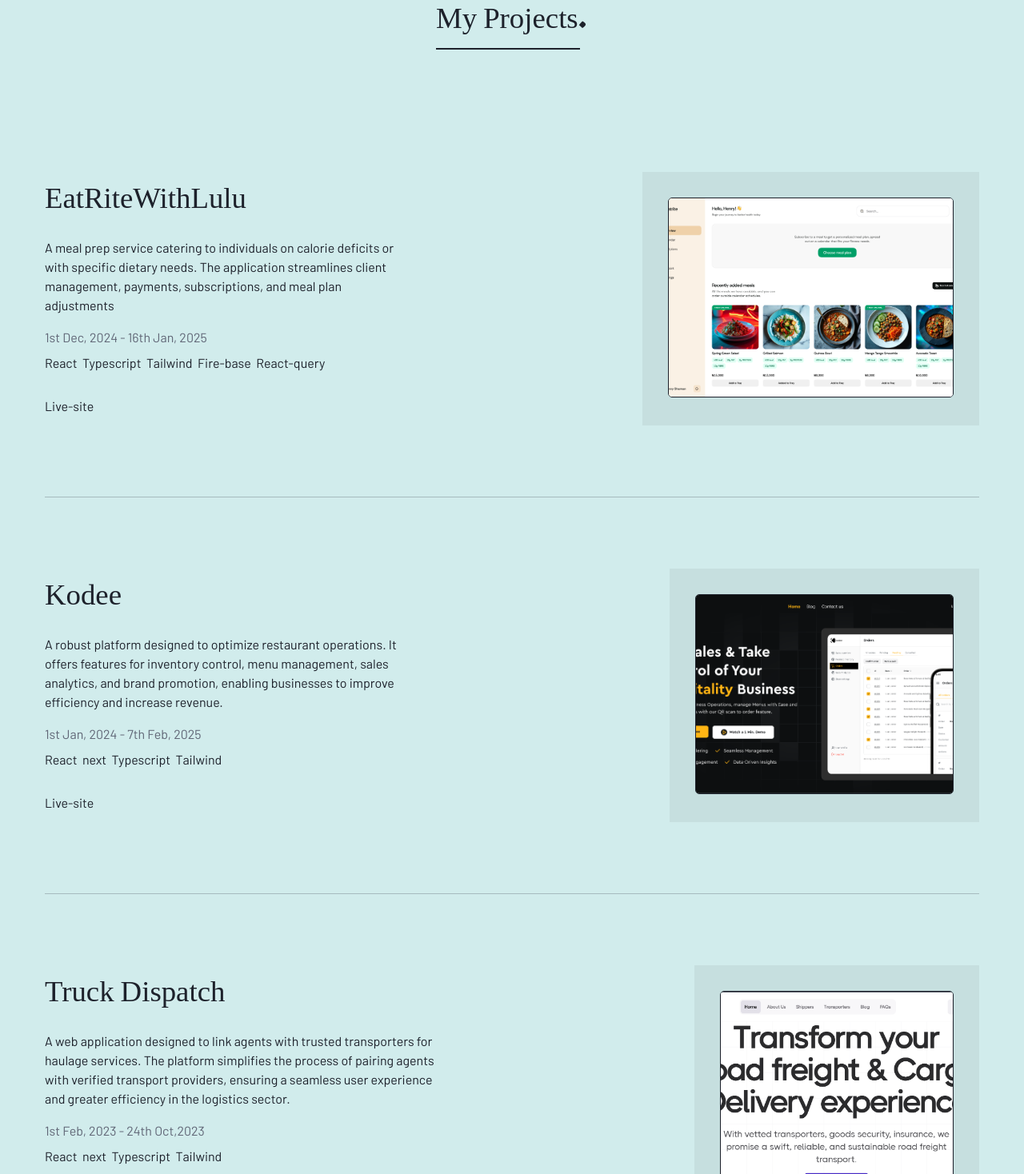
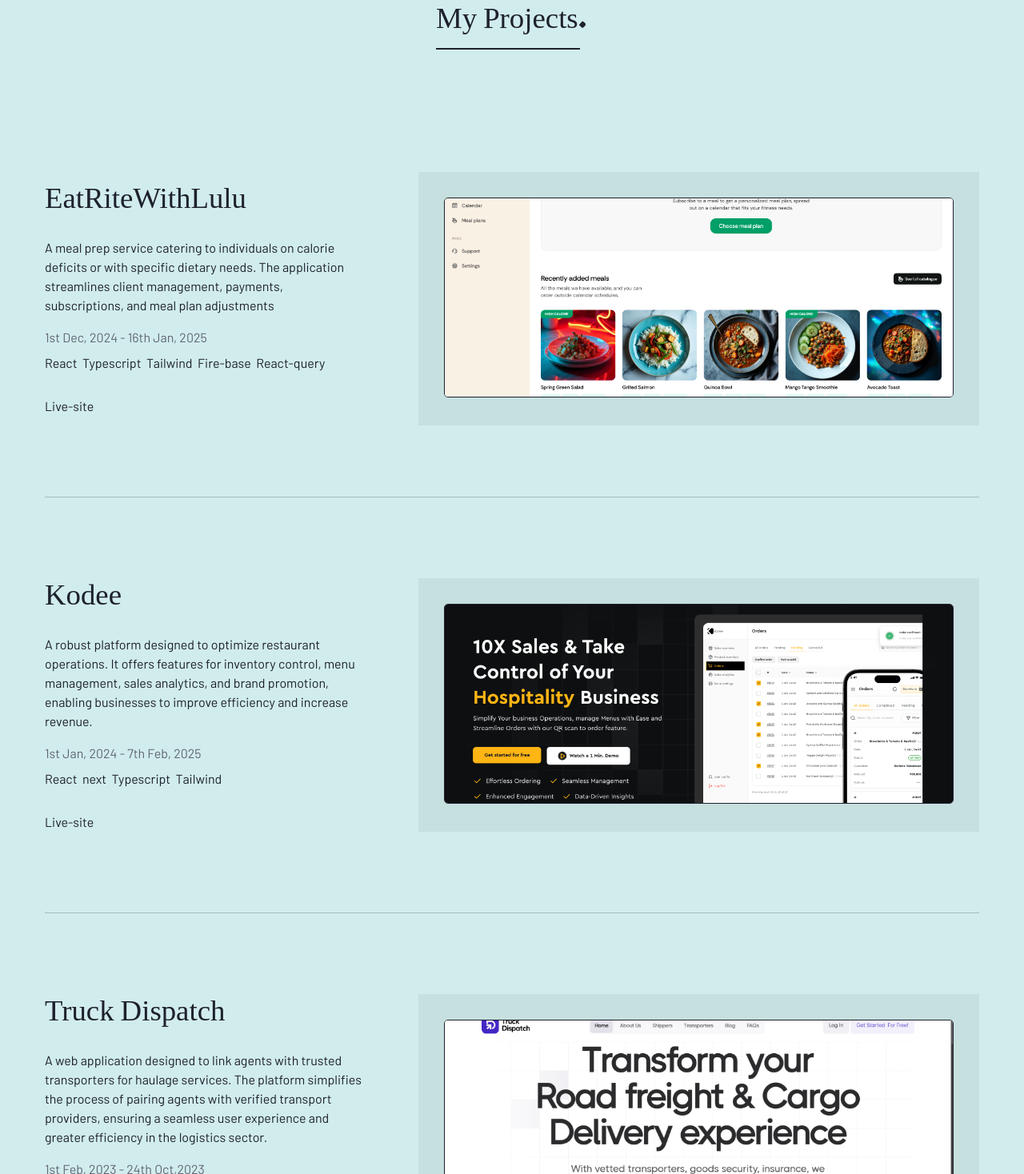
Before and after one commit to Ezekwu/Portfolio.V1, a React (Create React App) app: page / in a window 1280 px wide. Shown: the part 1989-3457 px from the top of the page at 80% size. Built offline with nearby package versions, Linux system fonts and the light colour scheme; the HTML template or start-up script is replaced by a standard one; a web font is replaced by a local one.

Commit message:
updated resume

```diff
--- a/src/components/layouts/Navbar.jsx
+++ b/src/components/layouts/Navbar.jsx
@@ -2,7 +2,7 @@ import { StyledNavbar } from '../styles/Navbar.styled';
 import { variants } from '../animations/variants';
 import { Link } from 'react-router-dom';
 import { useState } from 'react';
-import Resume from '../../assets/document/Ezekwu-Jeremiah-Ifeanyi.-ResumeV5.pdf';
+import Resume from '../../assets/document/Ezekwu Jeremiah Ifeanyi.-ResumeV6.pdf';
 const Navbar = () => {
   const { fadeDownFunc } = variants;
   const [activeNavbar, setActiveNavbar] = useState(false);
--- a/src/components/styles/Project.styled.js
+++ b/src/components/styles/Project.styled.js
@@ -26,7 +26,7 @@ export const StyledProject = styled.section`
         }
       }
       .description{
-        max-width: 60%;
+        max-width: 400px;
         margin-bottom: 1rem;
       }
       .duration {
```
Also changed, not shown: 1 other file (tests, documents, lock files or other folders).
